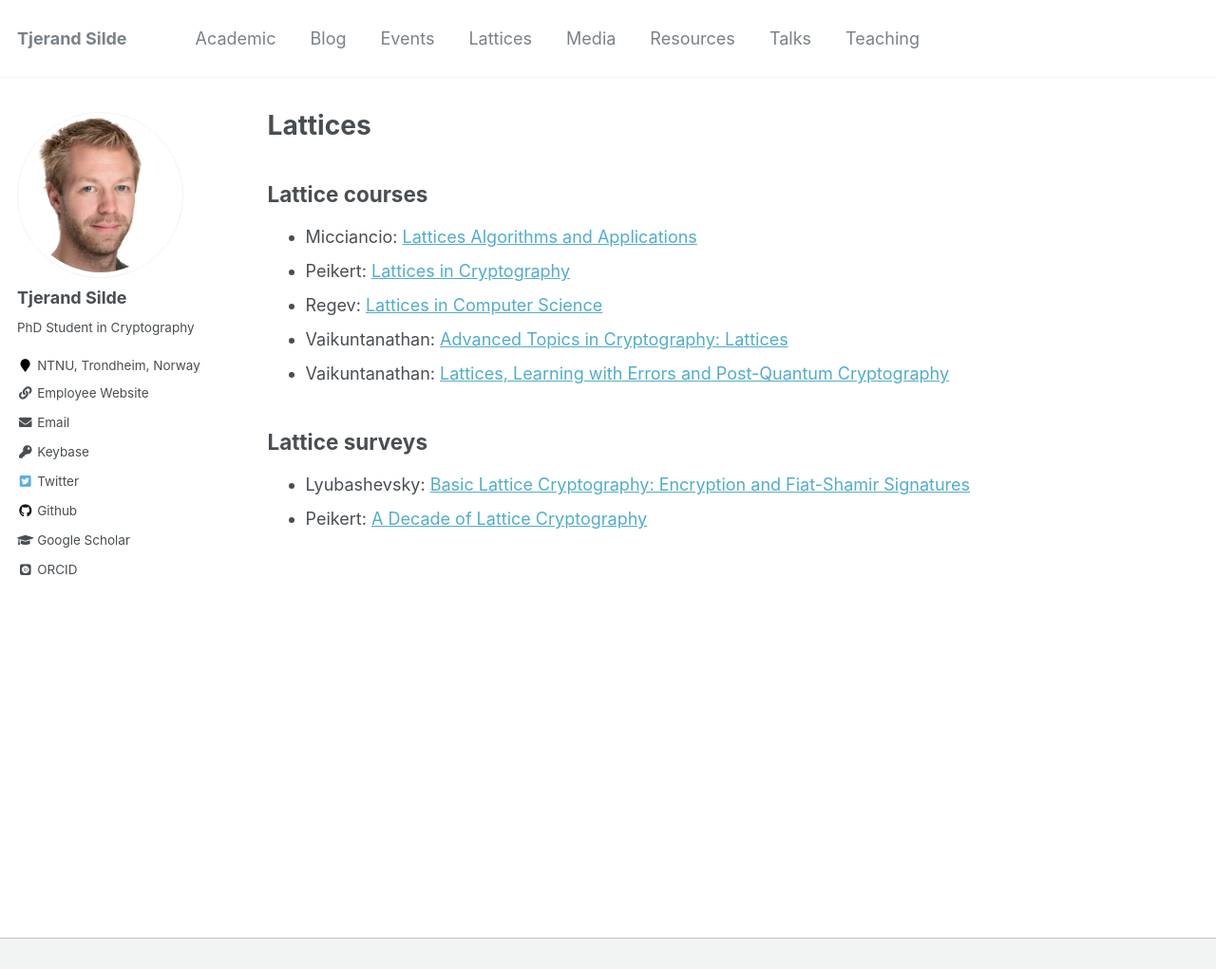
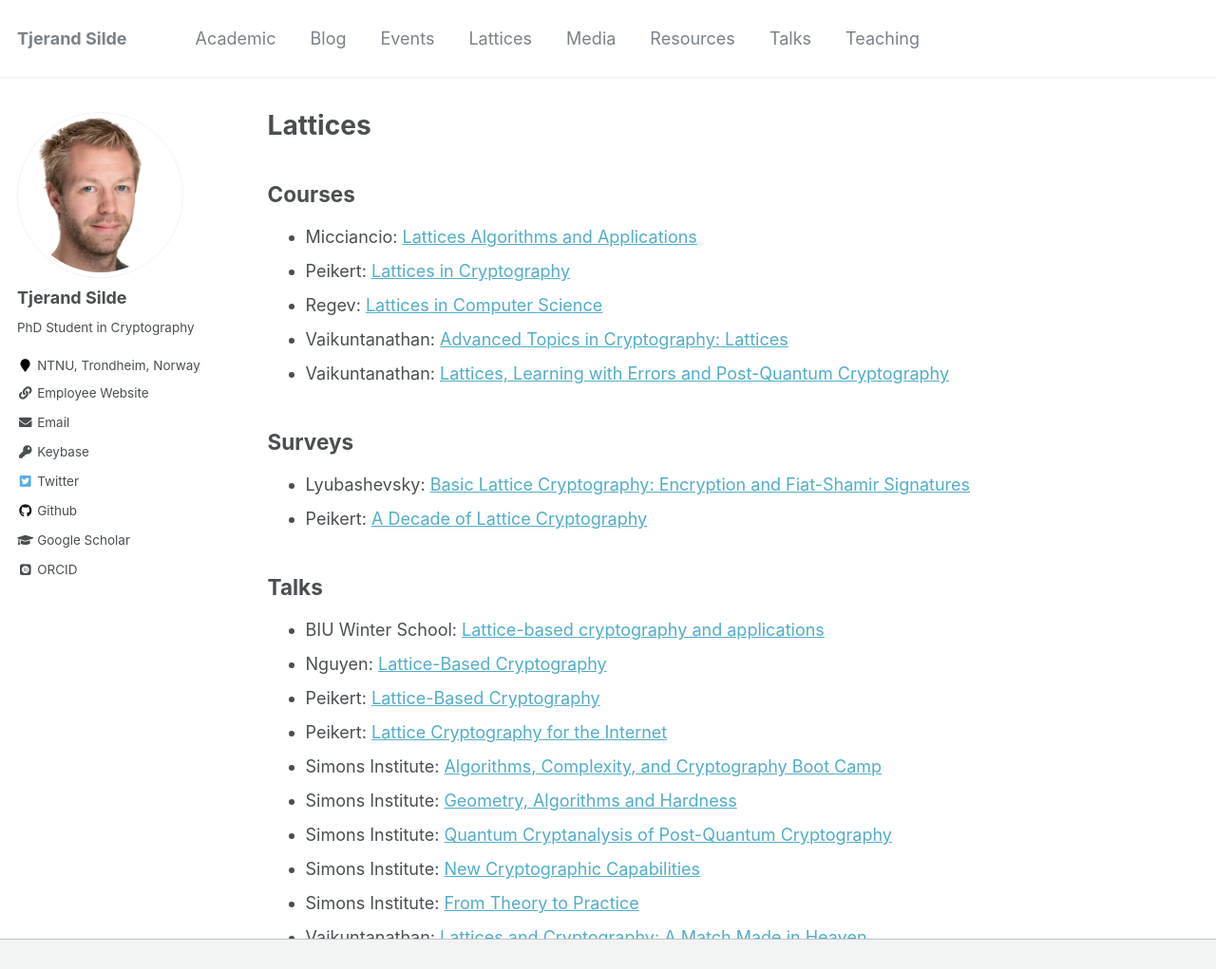
Before and after one commit to tjesi/tjesi.github.io, a Jekyll site: the page built from _pages/lattices.md, in a window 1280 px wide and 1217 px high, cut to the strip 0-1021 px from the top of the window. Shown: the whole strip at 95% size. Built offline with Jekyll 4.4.1, drawn with Linux system fonts in a browser that asks for light colours; some web fonts are replaced.

Commit message:
Update lattices.md

```diff
--- a/_pages/lattices.md
+++ b/_pages/lattices.md
@@ -13,7 +13,20 @@
 - Vaikuntanathan: [Advanced Topics in Cryptography: Lattices](https://people.csail.mit.edu/vinodv/6876-Fall2015/index.html)
 - Vaikuntanathan: [Lattices, Learning with Errors and Post-Quantum Cryptography](https://people.csail.mit.edu/vinodv/CS294)
 
-## Lattice surveys
+## Surveys
 
 - Lyubashevsky: [Basic Lattice Cryptography: Encryption and Fiat-Shamir Signatures](https://drive.google.com/file/d/1JTdW5ryznp-dUBBjN12QbvWz9R41NDGU/view)
 - Peikert: [A Decade of Lattice Cryptography](https://web.eecs.umich.edu/~cpeikert/pubs/lattice-survey.pdf)
+
+## Talks
+
+- BIU Winter School: [Lattice-based cryptography and applications](http://cyber.biu.ac.il/event/the-2nd-biu-winter-school)
+- Nguyen: [Lattice-Based Cryptography](https://youtu.be/MG6g04R_Ims)
+- Peikert: [Lattice-Based Cryptography](https://youtu.be/FVFw_qb1ZkY)
+- Peikert: [Lattice Cryptography for the Internet](https://youtu.be/uycY1O9f2Nw)
+- Simons Institute: [Algorithms, Complexity, and Cryptography Boot Camp](https://simons.berkeley.edu/workshops/schedule/10563)
+- Simons Institute: [Geometry, Algorithms and Hardness](https://simons.berkeley.edu/workshops/schedule/10564)
+- Simons Institute: [Quantum Cryptanalysis of Post-Quantum Cryptography](https://simons.berkeley.edu/workshops/schedule/14097)
+- Simons Institute: [New Cryptographic Capabilities](https://simons.berkeley.edu/workshops/schedule/10566)
+- Simons Institute: [From Theory to Practice](https://simons.berkeley.edu/workshops/schedule/10565)
+- Vaikuntanathan: [Lattices and Cryptography: A Match Made in Heaven](https://youtu.be/5LGwaICJ5sw)
```
Also changed, not shown: other parts of _pages/lattices.md (+1 -1 lines).
